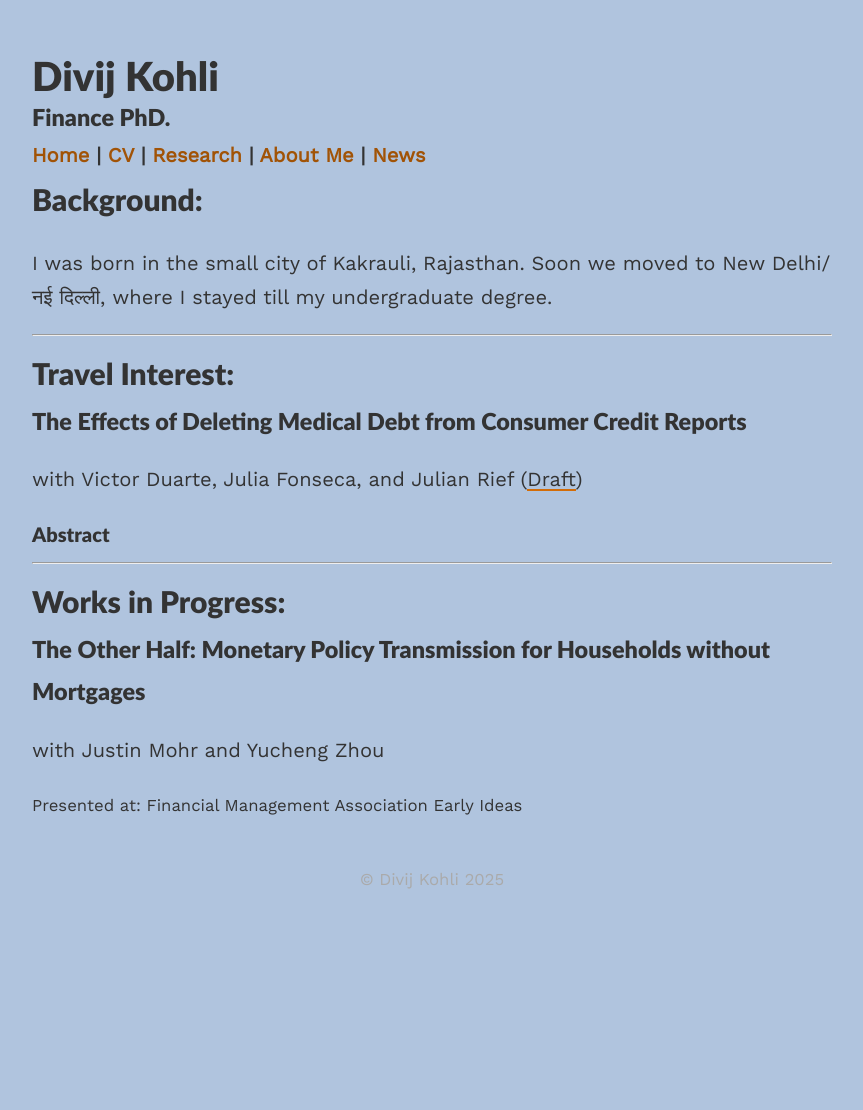
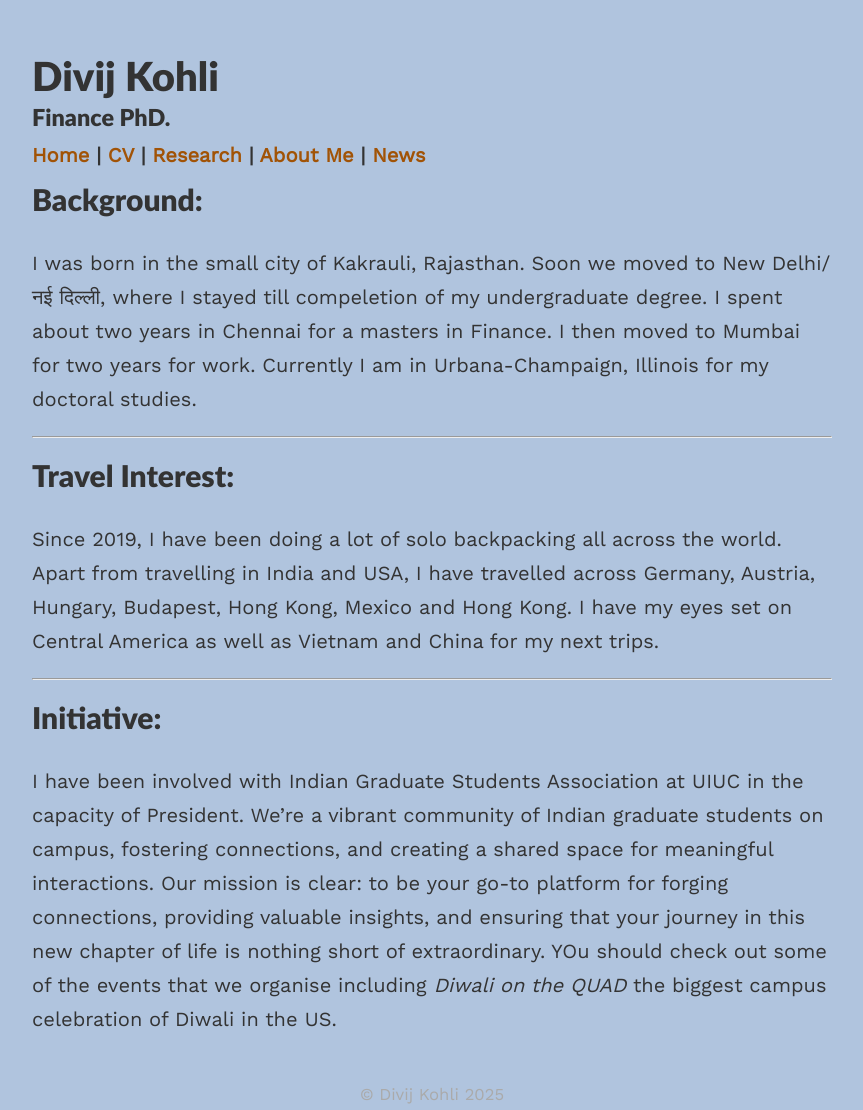
Before and after one commit to divijkohli/divijkohli.github.io, a Jekyll site: the page built from _pages/aboutme.md, in a window 1280 px wide. Shown: the whole page, without its empty margins (208-1071 px from the left). Built offline with Jekyll 4.4.1, drawn with Linux system fonts in a browser that asks for light colours; nearby versions of some CDN libraries; before the commit the page ends 980 px from its top, so only the background shows below that.

Commit message:
Update aboutme.md

```diff
--- a/_pages/aboutme.md
+++ b/_pages/aboutme.md
@@ -5,24 +5,18 @@ permalink: /aboutme/
 ---
 
 ## Background:
-I was born in the small city of Kakrauli, Rajasthan. Soon we moved to New Delhi/ नई दिल्ली, where I stayed till my undergraduate degree.
+I was born in the small city of Kakrauli, Rajasthan. Soon we moved to New Delhi/ नई दिल्ली, where I stayed till compeletion of my undergraduate degree. I spent about two years in Chennai for a masters in Finance. I then moved to Mumbai for two years for work. Currently I am in Urbana-Champaign, Illinois for my doctoral studies.
 
 ---
 
 ## Travel Interest:
 
-### The Effects of Deleting Medical Debt from Consumer Credit Reports
-with Victor Duarte, Julia Fonseca, and Julian Rief ([Draft]( {{ site.baseurl }}/DFKR_2025_03.pdf ))
+Since 2019, I have been doing a lot of solo backpacking all across the world. Apart from travelling in India and USA, I have travelled across Germany, Austria, Hungary, Budapest, Hong Kong, Mexico and Hong Kong.
+I have my eyes set on Central America as well as Vietnam and China for my next trips.
 
-#### Abstract
 
 ---
 
-## Works in Progress:
-
-### The Other Half: Monetary Policy Transmission for Households without Mortgages
-with Justin Mohr and Yucheng Zhou
-
-<p align="justify"><small>
-Presented at: Financial Management Association Early Ideas
-</small></p>
+## Initiative:
+I have been involved with Indian Graduate Students Association at UIUC in the capacity of President. We’re a vibrant community of Indian graduate students on campus, fostering connections, and creating a shared space for meaningful interactions. Our mission is clear: to be your go-to platform for forging connections, providing valuable insights, and ensuring that your journey in this new chapter of life is nothing short of extraordinary.
+YOu should check out some of the events that we organise including _Diwali on the QUAD_ the biggest campus celebration of Diwali in the US.
```
